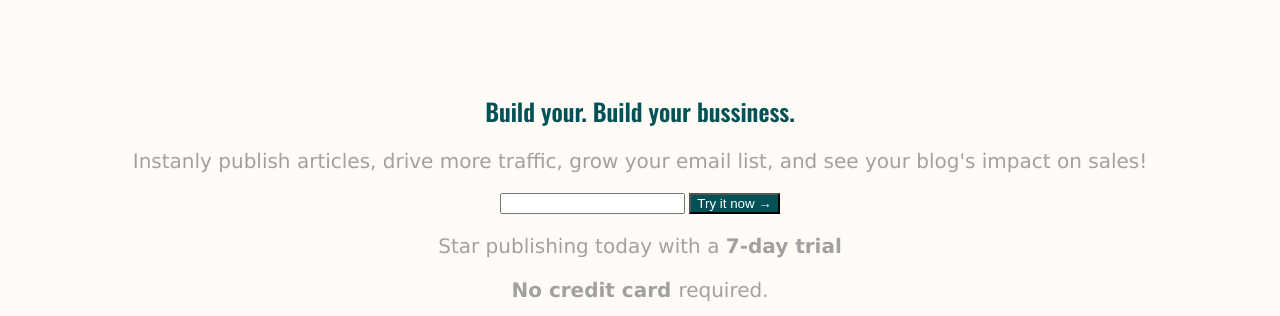
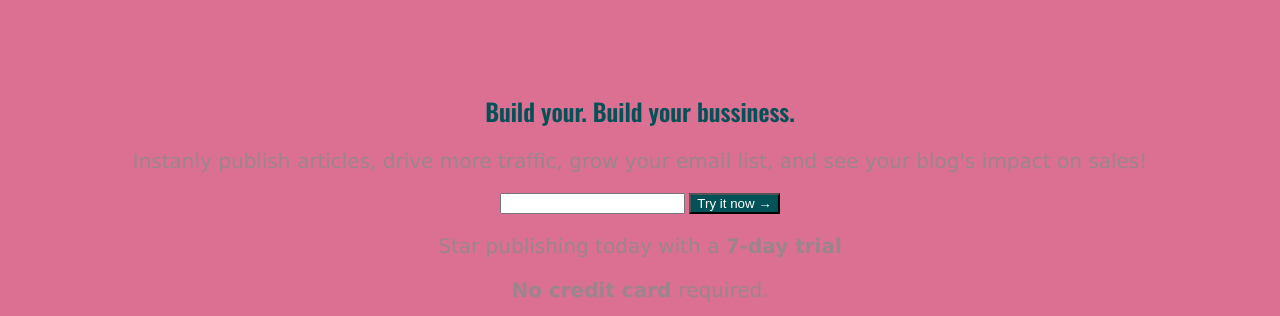
Before and after one commit to AlexxCepeda/Fase1_Sesion1, a plain HTML site: page index.html in a window 1280 px wide. Shown: the part 132-448 px from the top of the page. Drawn offline with nearby package versions, Linux system fonts and the light colour scheme.

Commit message:
Cambiamos bg color

```diff
--- a/styles.css
+++ b/styles.css
@@ -1,5 +1,5 @@
 body {
-    background-color: #fffbf7;
+    background-color: palevioletred;
 }
 
 h1 {
```
